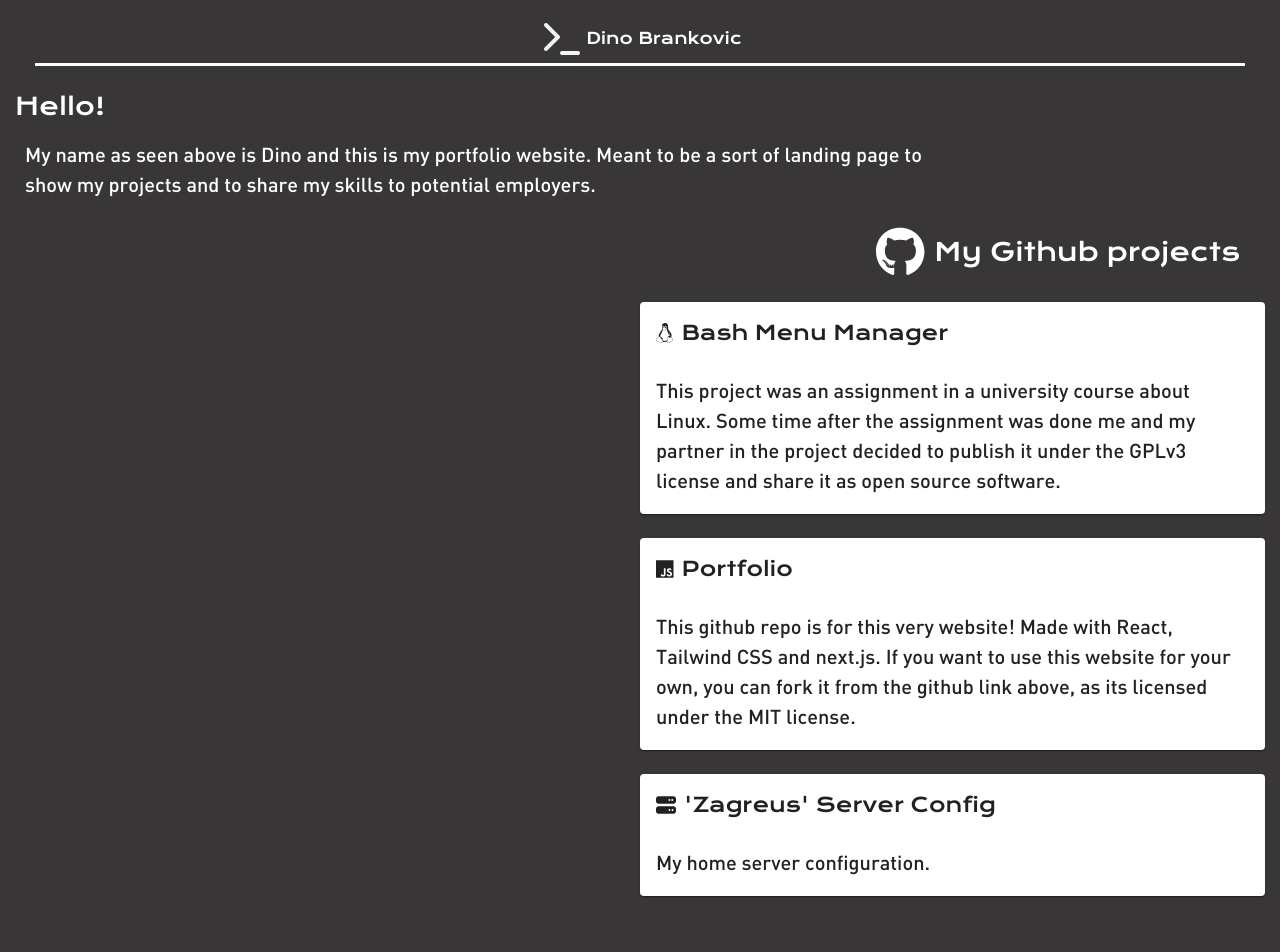
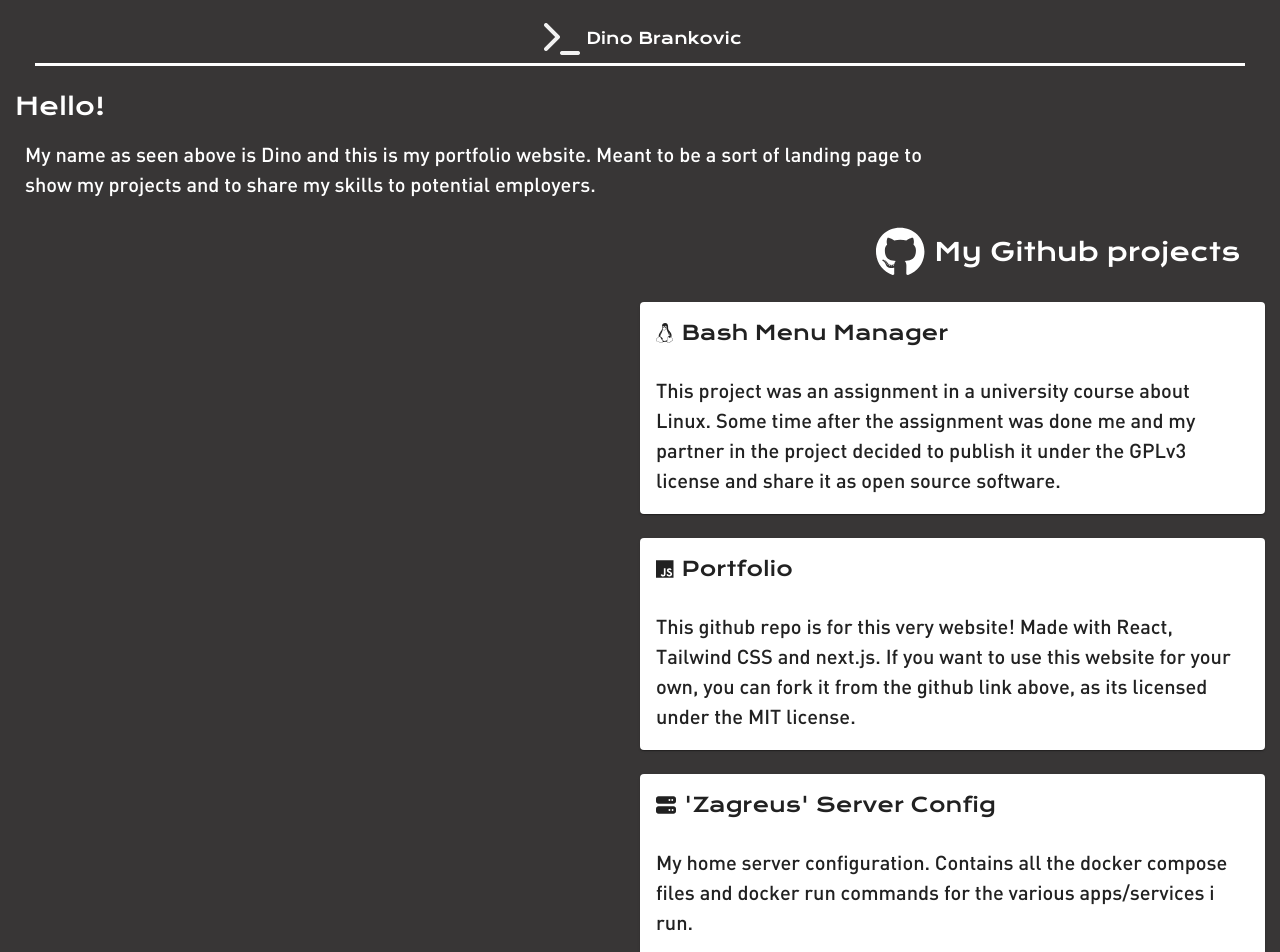
Before and after one commit to D1noD3v/portfolio, a Next.js app: page / in a window 1280 px wide. Shown: the top 952 px of the page. Before the commit the page ends 911 px from the top, so only its background shows below. Built offline with nearby package versions, Linux system fonts and the light colour scheme.

Commit message:
added more text

```diff
--- a/pages/index.jsx
+++ b/pages/index.jsx
@@ -90,7 +90,7 @@ function GithubAbout(){
             <h1 style={{fontFamily: 'var(--font-krona)'}}>&apos;Zagreus&apos; Server Config</h1>
           </a>
             <br />
-          <p>My home server configuration.
+          <p>My home server configuration. Contains all the docker compose files and docker run commands for the various apps/services i run.
           </p>
         </CardContent>
         </CardActionArea>
```
